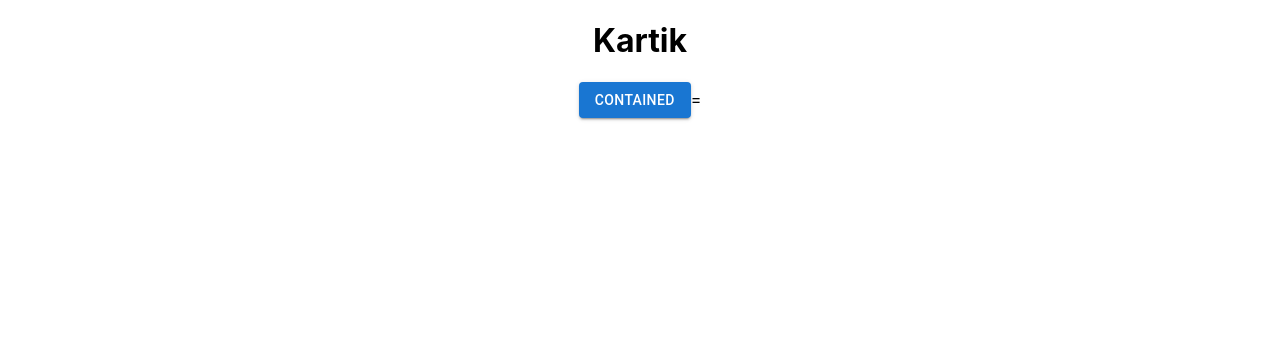
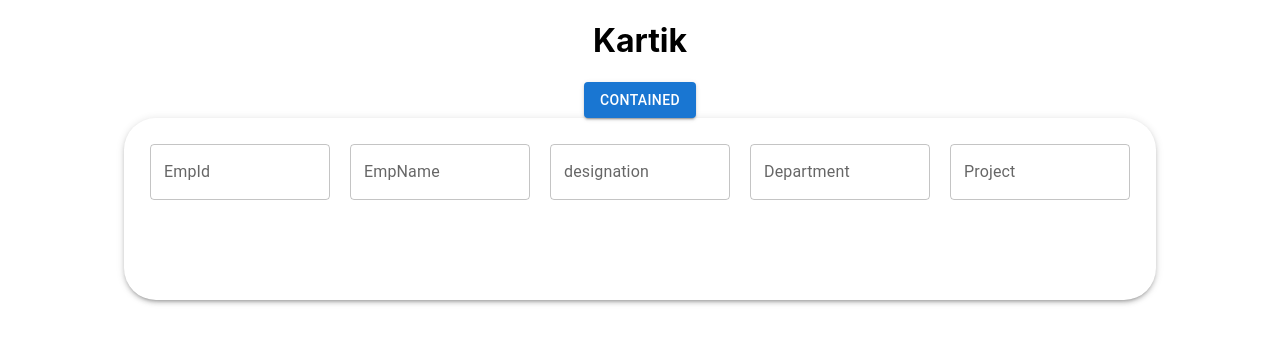
Before and after one commit to KARTIKSAWARI/Employee, a React (Create React App) app: page / in a window 1280 px wide. Shown: the top 344 px of the page. Built offline with nearby package versions, Linux system fonts and the light colour scheme.

Commit message:
New text fileds are added

```diff
--- a/src/App.tsx
+++ b/src/App.tsx
@@ -2,13 +2,14 @@
 // import logo from './logo.svg';
 import './App.css';
 import { Button } from '@mui/material';
+import Receiving from './Components/receiving';
 
 function App() {
   return (
     <div className="App">
       <h1>Kartik</h1>
       <Button variant="contained">Contained</Button>
-      =
+      <Receiving/>
     </div>
   );
 }
--- a/src/Components/receiving.tsx
+++ b/src/Components/receiving.tsx
@@ -1,5 +1,6 @@
 import React from 'react'
 import Box from '@mui/material/Box';
+import TextField from '@mui/material/TextField'
 
 function receiving() {
   return (
@@ -11,10 +12,15 @@ function receiving() {
       padding={2}
       width={1000}
       height={150}
+    >
+    <div style={{display:'flex',alignItems:'center'}}>
+     <TextField id="outlined-basic" name='Required' label="EmpId" variant="outlined" style={{margin:'10px'}}/>
+     <TextField id="outlined-basic" name='Required' label="EmpName" variant="outlined" style={{margin:'10px'}}/>
+     <TextField id="outlined-basic" name='Required' label="designation" variant="outlined" style={{margin:'10px'}}/>
+     <TextField id="outlined-basic" name='Required' label="Department" variant="outlined" style={{margin:'10px'}} />
+     <TextField id="outlined-basic" name='Required' label="Project" variant="outlined" style={{margin:'10px'}}/>
 
-    >
-
-
+     </div>
 
 
     </Box>
```
